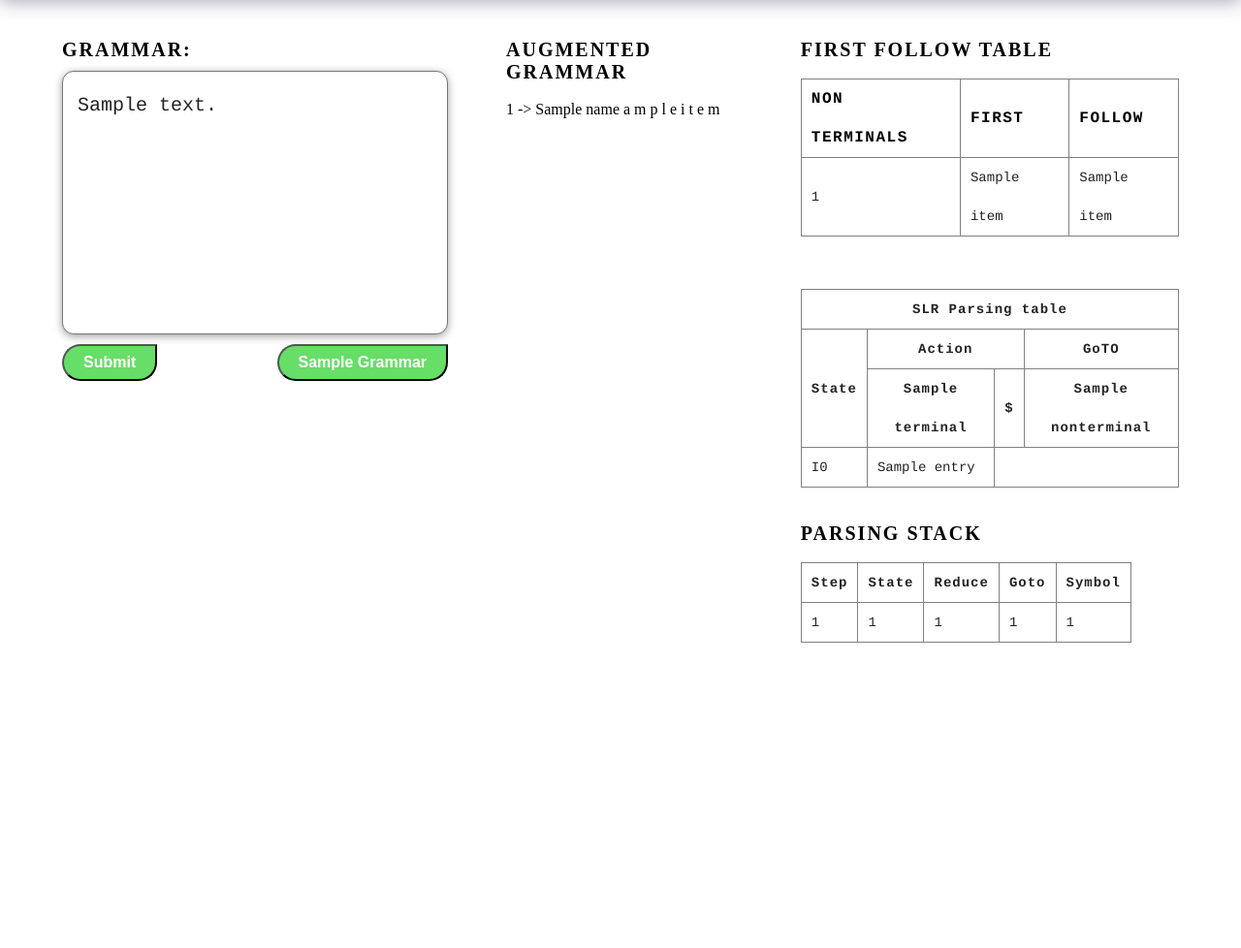
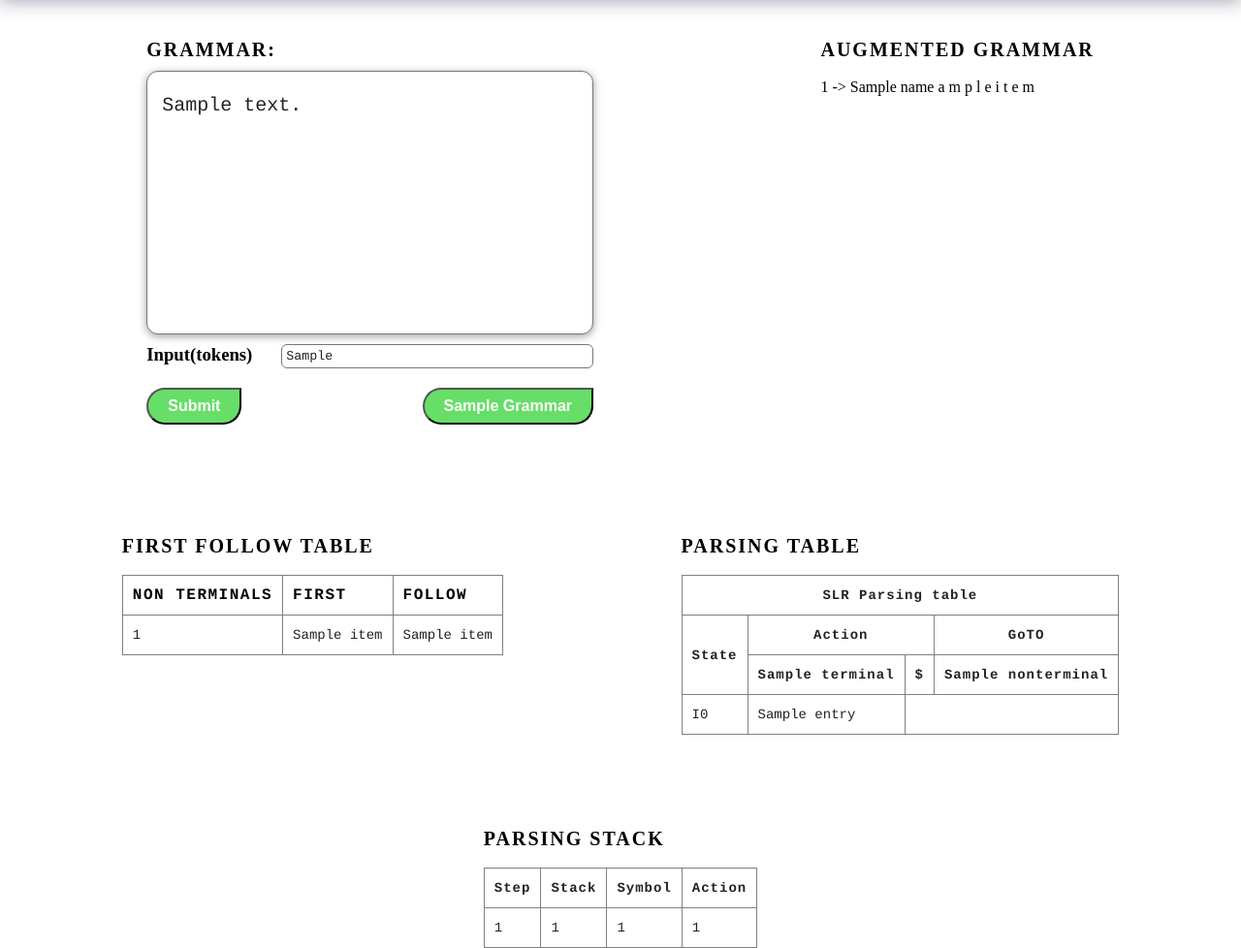
Before and after one commit to RamKoirala1123/slrparser, a Flask app: template templates/index.html in a window 1280 px wide. Shown: the part 56-1034 px from the top of the page at 97% size. Before the commit the page ends 719 px from the top, so only its background shows below. Run offline with Flask 3, Linux system fonts and the light colour scheme; the template is opened without the code that fills it: most values are stand-ins (such as "Sample title", 1, 10 or a date in 2020); some libraries are stand-ins or nearby versions.

Commit message:
added full parsing stack table

```diff
--- a/app.py
+++ b/app.py
@@ -401,11 +401,12 @@ def submit():
             result_list.append([nonterm, firsts, follows])
 
 
-        input_string = "id + id * id"
+        input_string = request.form.get('inputtoken')
         input_tokens = input_string.split()
         input_tokens.append('$')
         stack = [0]
         parsing_steps = []
+        parsing_steps.append((f"{' '.join(map(str, stack))}", ''.join(input_tokens), "", ""))
         i=0
 
         while True:
@@ -420,7 +421,7 @@ def submit():
                 stack.append(current_token)
                 stack.append(nextState)
                 i += 1
-                parsing_steps.append((f"{' '.join(map(str, stack))}", current_token, f"Shift{nextState}", ""))
+                parsing_steps.append((f"{' '.join(map(str, stack))}", ' '.join(input_tokens[i:]), f"Shift{nextState}", ""))
             elif 'R' in action:
             # Reduce
                 rule_num = int(action[1:])
@@ -430,8 +431,12 @@ def submit():
                     stack.pop()
                 goto_state = Table[stack[-1]][cols.index(rule[0])]
                 stack.append(rule[0])
+
+                # parsing_steps.append((f"{' '.join(map(str, stack))}", "", f"Reduce{rule_num}", f"Goto{goto_state}"))
+                parsing_steps.append((f"{' '.join(map(str, stack))}", ' '.join(input_tokens[i:]),f"Reduce{rule_num}", ""))
                 stack.append(int(goto_state))
-                parsing_steps.append((f"{' '.join(map(str, stack))}", "", f"Reduce{rule_num}", f"Goto{goto_state}"))
+                parsing_steps.append((f"{' '.join(map(str, stack))}",' '.join(input_tokens[i:]), f"Goto{goto_state}", ""))
+
             elif action == 'Accept':
                 parsing_steps.append((f"{' '.join(map(str, stack))}", "", "Accept", ""))
                 break
@@ -440,43 +445,6 @@ def submit():
                 parsing_steps.append((f"{' '.join(map(str, stack))}", "", "Error", ""))
                 break
 
-        # stack = [0]  # Initialize stack with the initial state
-        # parsing_steps = []  # List to store parsing steps
-
-        # i = 0
-    #     while True:
-    #         state = stack[-1]
-    #         current_token = input_tokens[i]
-
-    #         action = Table[state][cols.index(current_token)]
-
-    #         if 'S' in action:
-    #         # Shift
-    #             nextState = int(action[1:])
-    #             stack.append(current_token)
-    #             stack.append(nextState)
-    #             i += 1
-    #             parsing_steps.append((f"{' '.join(map(str, stack))}", current_token, f"Shift{nextState}"))
-    #         elif 'R' in action:
-    #         # Reduce
-    #             rule_num = int(action[1:])
-    #             rule = numbered[rule_num]
-    #             for _ in range(len(rule[1])):
-    #                 stack.pop()
-    #                 stack.pop()
-    #             goto_state = Table[stack[-1]][cols.index(rule[0])]
-    #             stack.append(rule[0])
-    #             stack.append(int(goto_state))
-    #             parsing_steps.append((f"{' '.join(map(str, stack))}", current_token, f"Reduce{rule_num} Goto{goto_state}"))
-    #         elif action == 'Accept':
-    #             parsing_steps.append((f"{' '.join(map(str, stack))}", current_token, "Accept"))
-    #             break
-    #         else:
-    #         # Error
-    #             parsing_steps.append((f"{' '.join(map(str, stack))}", current_token, "Error"))
-    #             break
-
-    # # Combine stack, input, and action into a single list for easier rendering in the template
         combined_steps = list(zip_longest(parsing_steps, input_tokens[i:], fillvalue=''))
 
 
@@ -490,5 +458,5 @@ def parse():
     result = augmentgrammar([user_input])
     return render_template('index.html', grammar=user_input, result=result)
 
-if __name__ == '__main__':
-    app.run(debug=True)
+# if __name__ == '__main__':
+#     app.run(debug=True)
--- a/static/css/style.css
+++ b/static/css/style.css
@@ -118,6 +118,7 @@ nav {
         gap:60px;
         justify-content:space-around;
         width: 100%;
+        flex-wrap: wrap;
         /* padding-top: 90px; */
     }
 
@@ -170,6 +171,31 @@ form{
         border-radius: 12px;
         box-shadow: 0px 2px 8px #a09d9d;
     }
+
+    /* #inputtoken{
+        background-color: #FFF;
+        color: #222;
+        font-family: Courier, monospace;
+        font-weight: normal;
+        font-size: 20px;
+        resize: none;
+        line-height: 40px;
+        margin-top: 10px;
+        margin-bottom: 10px;
+        padding: 15px;
+        border-radius: 12px;
+        box-shadow: 0px 2px 8px #a09d9d;
+    } */
+
+    #inputtoken{
+        width: 100% ;
+        border-radius: 6px;
+        resize: none;
+        padding: 4px;
+        color: #222;
+        font-family: Courier, monospace;
+    }
+
 
     #grammartext:focus{
         outline: none;
@@ -279,6 +305,13 @@ table{
             /* padding-right: 10px; */
     }
 
+    .tokenarea{
+        display: flex;
+        gap: 30px;
+        width: 100%;
+        margin-bottom: 20px;
+    }
+
 
     /* .augmentedgrammar,
     .first-follow,
--- a/static/js/script.js
+++ b/static/js/script.js
@@ -10,9 +10,13 @@ document.addEventListener('DOMContentLoaded', function () {
 
 function addTextToTextarea() {
     var textarea = document.getElementById('grammartext');
+    var inputtoken = document.getElementById('inputtoken');
+    inputtoken.value = ""
     textarea.value = "";
     var newText = "E -> E + T | T \nT -> T * F | F \nF -> ( E ) | id"
+    var newtoken = "id + id * id"
     textarea.value += newText;
+    inputtoken.value += newtoken;
 }
 
 document.addEventListener("DOMContentLoaded", function () {
--- a/templates/index.html
+++ b/templates/index.html
@@ -33,10 +33,17 @@
                 <label for="grammartext" class="textcss">Grammar:</label>
                 <textarea placeholder="Enter the grammar." id="grammartext" name="grammartext"
                     rows="6">{{grammar_text}}</textarea>
+                <div class="tokenarea">
+                    <h3>Input(tokens)</h3>
+                    <textarea placeholder="Enter the token." id="inputtoken" name="inputtoken"
+                    rows="1">{{input_string}}</textarea>
+                </div>
+
                 <div class="buttons">
                     <input type="submit" value="Submit" class="btn">
                     <button type="button" class="btn" onclick="addTextToTextarea()">Sample Grammar</button>
                 </div>
+
                 <br>
             </form>
 
@@ -53,6 +60,10 @@
                     <li>Add the real grammar not the augmented one.</li>
                     <li>Use # for ε.</li>
                     <li>You can see the sample grammar by clicking on the sample grammar button.</li>
+                    <!-- <li>For the token : <ol type="i"    >
+                        <li>Enter the input tokens by sperating each token with space.</li>
+                    </ul></li> -->
+                    <li>Enter the input tokens by sperating each token with space.</li>
                 </ol>
             </div>
             {% endif %}
@@ -92,6 +103,7 @@
                     </tr>
                     {% endfor %}
                 </table>
+                </div>
                 {% endif %}
 
 
@@ -99,6 +111,7 @@
                 <div class="parsingtable">
                     <br>
                     <br>
+                    <h3 class="textcss">Parsing Table</h3>
                     <br>
                     {% set row_idx = 0 %}
                     <table border="1">
@@ -198,19 +211,19 @@
                     <table border="1">
                         <tr>
                             <th>Step</th>
-                            <th>State</th>
-                            <th>Reduce</th>
-                            <th>Goto</th>
+                            <th>Stack</th>
                             <th>Symbol</th>
+                            <th>Action</th>
                             <!-- <th>Next State</th> -->
                         </tr>
                         {% for step in parsing_steps %}
                         <tr>
                             <td>{{ loop.index }}</td>
                             <td>{{ step[0][0] }}</td>
+                            <td>{{ step[0][1] }}</td>
                             <td>{{ step[0][2] }}</td>
-                            <td>{{ step[0][3] }}</td>
-                            <td>{{ step[0][1] }}</td>
+                            <!-- <td>{{ step[0][3] }}</td> -->
+
                             <!-- <td>{{ step[1] }}</td> -->
                         </tr>
                         {% endfor %}
```
Lines whose indentation alone changed are shown as unchanged.
